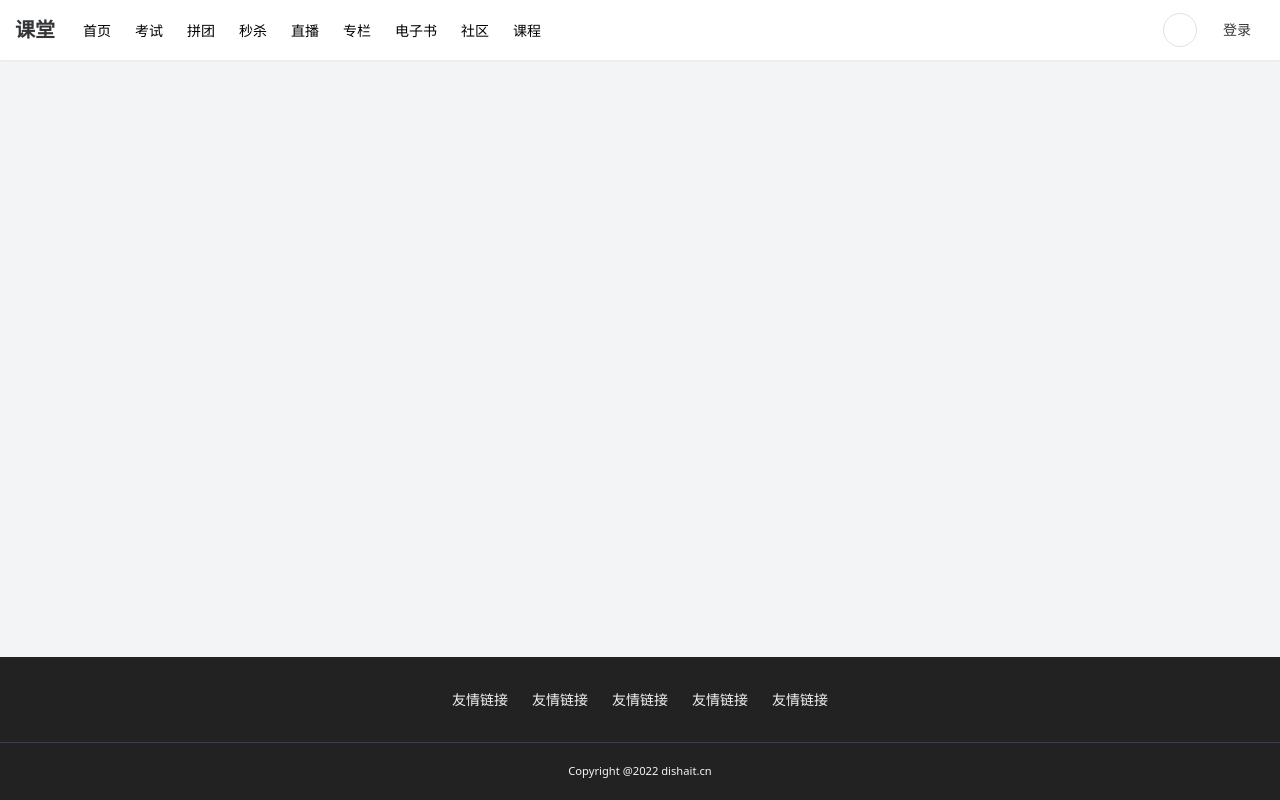
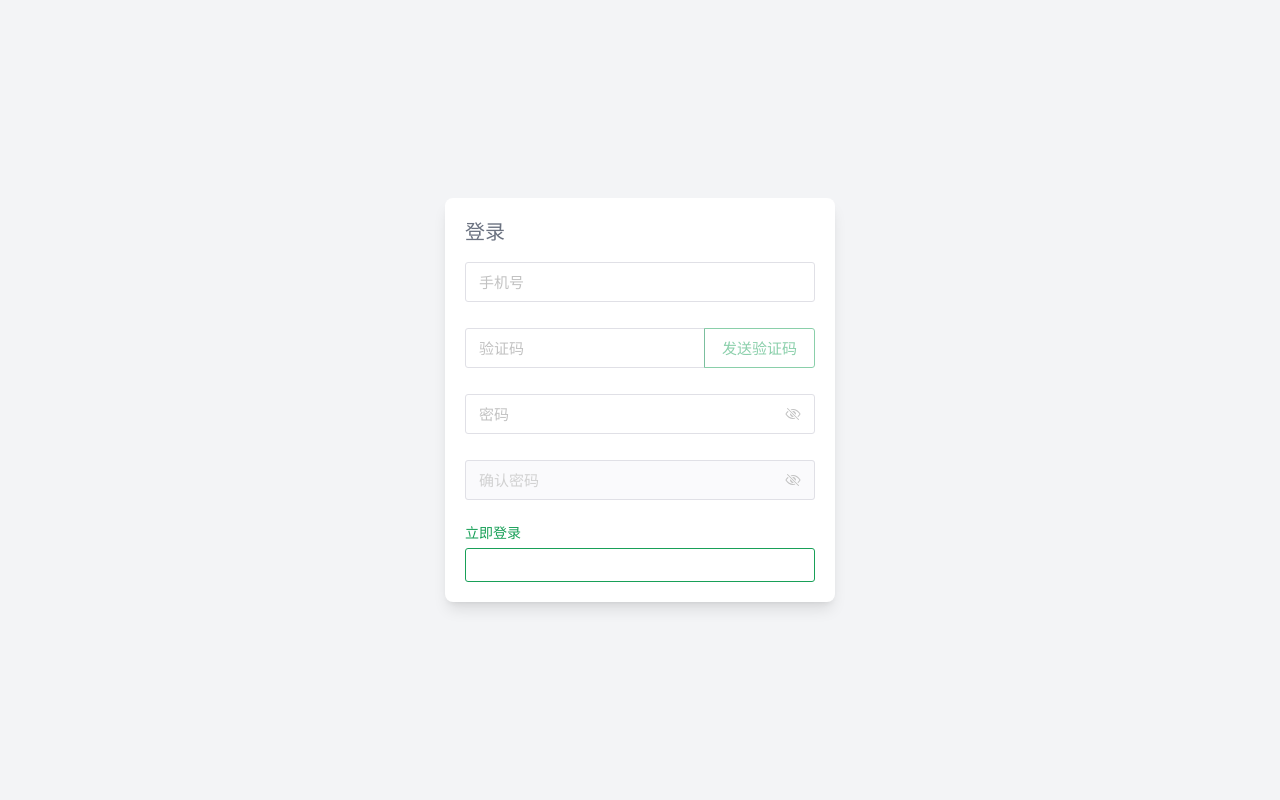
Before and after one commit to Lau225/nuxt-edu, a Nuxt app: page /forget in a window 1280 px wide. Built offline with nearby package versions, Linux system fonts and the light colour scheme; some icons are missing.

Commit message:
忘记密码页面完成

```diff
--- a/composables/useAuth.js
+++ b/composables/useAuth.js
@@ -31,3 +31,26 @@ export async function useLogout(){
         navigateTo('/',{replace:true})
     }
 }
+
+// 登录且绑定手机号才能操作
+export function useHeadAuth(callback = null){
+    const route = useRoute()
+    const token = useCookie("token")
+    const user = useUser()
+    const {message} = createDiscreteApi(["message"])
+    // 未登录
+    if(!token.value){
+        message.error("请先登录")
+        return navigateTo("/login?form="+route.fullPath)
+    }
+    // 未绑定手机号
+    const phone = user.value?.phone
+    if(!phone && route.name != 'bindphone'){
+        message.error("请先绑定手机号")
+        return navigateTo("/bindphone?from="+route.fullPath)
+    }
+
+    if(callback && typeof callback === 'function'){
+        callback()
+    }
+}
--- /dev/null
+++ b/middleware/auth.js
@@ -0,0 +1,22 @@
+// 通过这个中间件才能访问页面
+import {createDiscreteApi} from 'naive-ui'
+export default defineNuxtRouteMiddleware((to,from)=>{
+    const token = useCookie("token")
+    const user = useUser()
+    const route = useRoute()
+    const {message} = createDiscreteApi(["message"])
+    if(!token.value){
+        if(process.client){
+            return navigateTo("/login?form="+route.fullPath)
+            message.error("请先登录")
+        }
+    }
+    // 未绑定手机号
+    const phone = user.value?.phone
+    if(!phone && route.name != 'bindphone'){
+        if(process.client){
+            message.error("请先绑定手机号")
+        }
+        return navigateTo("/bindphone?from="+route.fullPath)
+    }
+})
--- /dev/null
+++ b/pages/forget.vue
@@ -0,0 +1,130 @@
+<template>
+    <n-form
+      class="w-[350px]"
+      :model="form"
+      ref="formRef"
+      :rules="rules"
+      :inline="false"
+      size="large"
+      @keydown.enter="onSubmit"
+    >
+    <n-form-item path="phone" :show-label="false">
+      <n-input
+        v-model:value="form.phone"
+        placeholder="手机号"
+      ></n-input>
+    </n-form-item>
+    <n-form-item :show-label="false" path="code">
+      <n-input-group>
+        <n-input
+        v-model:value="form.code"
+        placeholder="验证码"
+        :style="{width:'75%'}"
+      ></n-input>
+      <send-code :phone="form.phone"/>
+      </n-input-group>
+    </n-form-item>
+    <n-form-item :show-label="false" path="password">
+      <n-input
+        show-password-on="mousedown"
+        type="password"
+        v-model:value="form.password"
+        placeholder="密码"
+      ></n-input>
+    </n-form-item>
+      <n-form-item :show-label="false" path="repassword">
+        <n-input
+          :disabled="!form.password"
+          show-password-on="mousedown"
+          type="password"
+          v-model:value="form.repassword"
+          placeholder="确认密码"
+        ></n-input>
+      </n-form-item>
+      <div class="flex justify-between w-full mb-2">
+        <n-button text type="primary" size="medium" @click="$router.go(-1)">
+          立即登录
+        </n-button>
+      </div>
+      <div>
+        <n-button
+          class="w-full"
+          type="primary"
+          @click="onSubmit"
+          :loading="loading"
+        >
+          重置密码
+        </n-button>
+      </div>
+    </n-form>
+  </template>
+
+<script setup>
+import {
+  NForm,
+  NFormItem,
+  NInput,
+  NButton,
+  createDiscreteApi,
+  NInputGroup
+} from "naive-ui";
+
+const route = useRoute();
+
+const loading = ref(false);
+
+useHead({ title:"忘记密码" });
+
+const form = reactive({
+  phone: "",
+  code:"",
+  password: "",
+  repassword: "",
+});
+const rules = {
+    phone: [
+      {
+        required: true,
+        message: "手机号必填",
+      },
+    ],
+    code: [
+      {
+        required: true,
+        message: "验证码必填",
+      },
+    ],
+    password: [
+      {
+        required: true,
+        message: "密码必填",
+      },
+    ],
+    repassword:[
+      {
+        required: true,
+        message: "确认密码必填",
+      },
+      {
+        validator(rule, value) {
+          return value === form.password;
+        },
+        message: "两次密码输入不一致",
+        trigger: ["input", "blur"],
+      },
+    ]
+  };
+const formRef = ref(null);
+const onSubmit = () => {
+  formRef.value.validate(async (errors) => {
+
+  });
+};
+definePageMeta({
+    title:"忘记密码",
+    layout: "login",
+});
+</script>
+<style>
+
+</style>
--- a/pages/login.vue
+++ b/pages/login.vue
@@ -35,7 +35,9 @@
       <n-button text type="primary" size="medium" @click="changeType">
         {{ type === "login" ? "注 册" : "登 录" }}
       </n-button>
-      <n-button text type="primary" size="medium">忘记密码？</n-button>
+      <nuxt-link to="/forget">
+        <n-button text type="primary" size="medium">忘记密码？</n-button>
+      </nuxt-link>
     </div>
     <div>
       <n-button
--- a/pages/paper/[page].vue
+++ b/pages/paper/[page].vue
@@ -1,10 +1,13 @@
 <template>
   <div>
     考试列表{{ $route.params.page }}
+    <n-button type="primary" size="medium" @click="test">测试权限</n-button>
+
   </div>
 </template>
 
 <script setup>
+import {NButton} from 'naive-ui'
 useHead({
         title:'考试列表',
         meta:[
@@ -12,6 +15,12 @@ useHead({
         {name:"keywords",content:"考试关键词"}
       ],
 })
+
+const test = () => {
+  useHeadAuth(()=>{
+    console.log("已经登陆并且绑定手机号了");
+  })
+}
 </script>
 
 <style>
```
